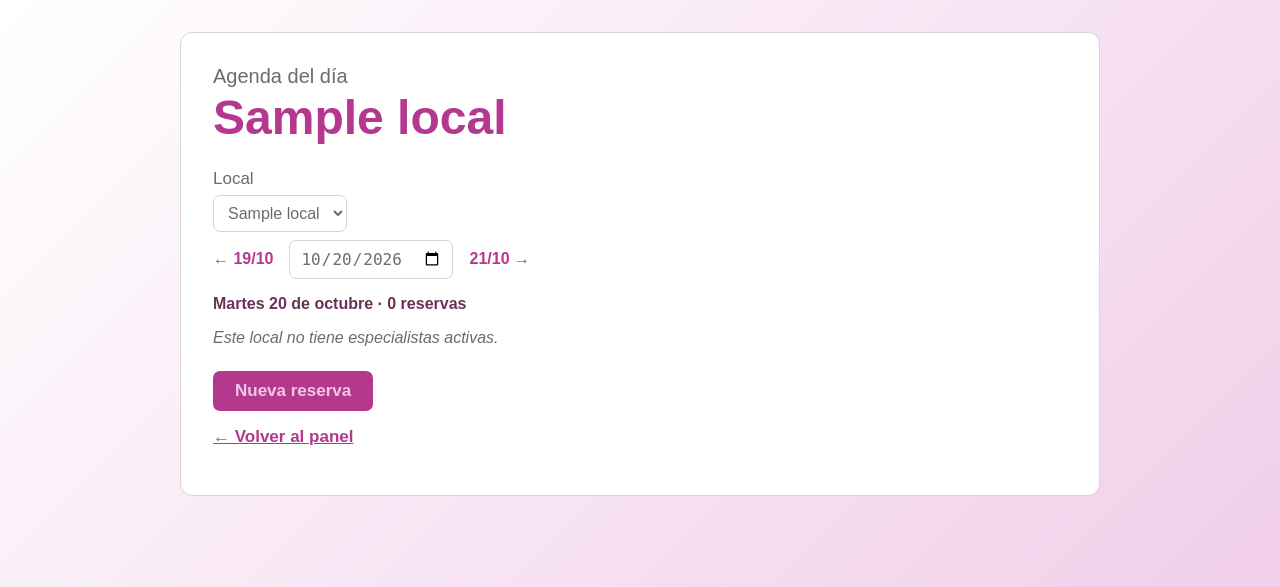
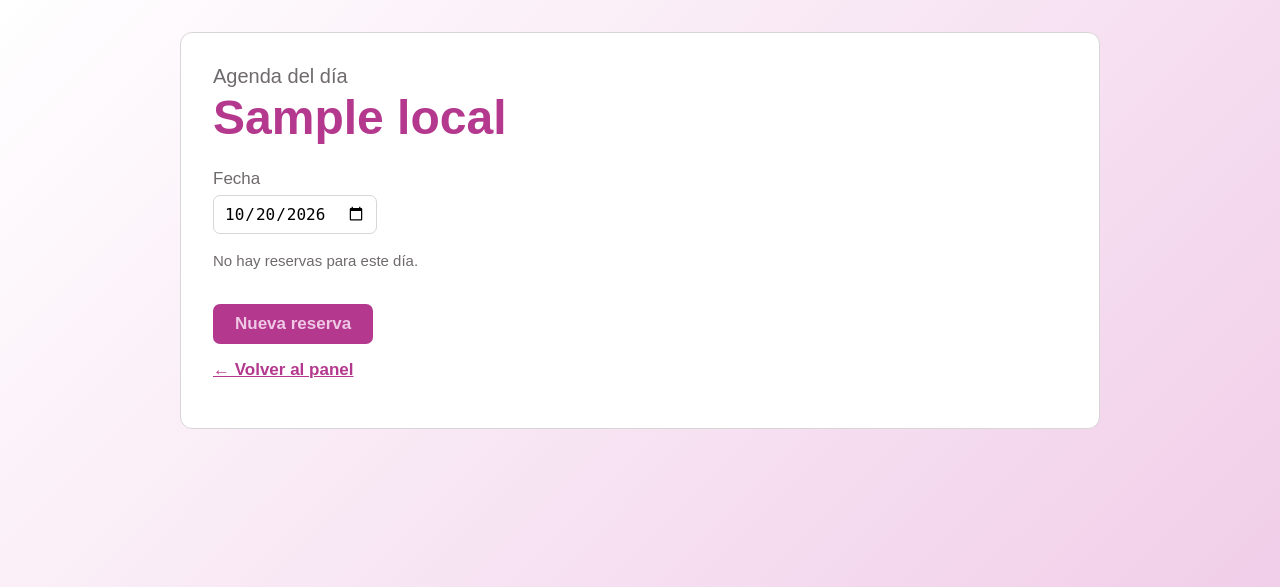
Before and after one commit to demonmasterkill421-gif/Proyecto_GestAntonia, a Django app: page /reservas/agenda/ in a window 1280 px wide. Shown: the top 587 px of the page. Run offline with Django 5.2, Linux system fonts and the light colour scheme; a user stored in the database is signed in; tables that the repository leaves empty hold one stand-in row (values such as "Sample post"); data that the repository does not hold is empty.

Commit message:
Reservas v1: modelos, regla de cero topes y agenda del dia

```diff
--- a/reservas/views.py
+++ b/reservas/views.py
@@ -1,61 +1,25 @@
-"""Agenda del día (tarea 1.2 · Edson). La recepcionista ve solo su local; la administradora elige el local."""
-from datetime import date, timedelta
+"""Agenda del día (tarea 1.2 · Edson): la recepcionista ve las reservas de su local."""
+from datetime import date
 
 from django.shortcuts import render
 from django.utils import timezone
 
-from locales.models import Local
 from usuarios.models import Usuario
 from usuarios.permisos import rol_requerido
 
 from .models import Reserva
 
 
-def _leer_fecha(texto):
-    """Lee ?fecha=AAAA-MM-DD; si viene vacía o mal escrita, usa el día de hoy."""
-    try:
-        return date.fromisoformat(texto)
-    except (TypeError, ValueError):
-        return timezone.localdate()
-
-
 @rol_requerido(Usuario.Rol.RECEPCIONISTA)
 def agenda_del_dia(request):
-    usuario = request.user
-    fecha = _leer_fecha(request.GET.get("fecha"))
-    locales = []
+    try:
+        fecha = date.fromisoformat(request.GET.get("fecha", ""))
+    except ValueError:
+        fecha = timezone.localdate()
 
-    if usuario.es_administrador:
-        # La administradora ve los tres locales: elige cuál mirar con ?local=<id>.
-        locales = list(Local.objects.filter(estado=Local.Estado.ACTIVO))
-        local_id = request.GET.get("local")
-        local = next((l for l in locales if str(l.pk) == local_id), locales[0] if locales else None)
-    else:
-        # La recepcionista solo ve su local (RF-22). Se ignora cualquier ?local= que envíe.
-        local = usuario.local
+    local = request.user.local  # el local sale de la cuenta, no de la dirección (RF-22)
+    reservas = (Reserva.objects.filter(local=local, inicio__date=fecha)
+                .exclude(estado=Reserva.Estado.CANCELADA)
+                .select_related("clienta", "especialista", "servicio"))
 
-    grupos = []
-    total = 0
-    if local is not None:
-        reservas = (Reserva.objects.activas().del_local(local).del_dia(fecha)
-                    .select_related("clienta", "servicio", "especialista"))
-        especialistas = list(local.trabajadores.order_by("first_name"))
-        # Una fila por especialista del local, aunque no tenga reservas ese día.
-        por_especialista = {e.pk: [] for e in especialistas}
-        for r in reservas:
-            por_especialista.setdefault(r.especialista_id, []).append(r)
-            if r.especialista not in especialistas:
-                especialistas.append(r.especialista)
-            total += 1
-        grupos = [(e, por_especialista.get(e.pk, [])) for e in especialistas]
-
-    return render(request, "reservas/agenda.html", {
-        "fecha": fecha,
-        "hoy": timezone.localdate(),
-        "anterior": fecha - timedelta(days=1),
-        "siguiente": fecha + timedelta(days=1),
-        "local": local,
-        "locales": locales,
-        "grupos": grupos,
-        "total": total,
-    })
+    return render(request, "reservas/agenda.html", {"fecha": fecha, "local": local, "reservas": reservas})
--- a/static/css/reservas.css
+++ b/static/css/reservas.css
@@ -1,20 +1,6 @@
-/* Estilos del módulo de Reservas: usa las variables de la guía UX/UI (gestantonia.css). */
-.agenda-filtro { margin-bottom: 8px; }
-.agenda-filtro select, .agenda-dias input[type=date] {
-  padding: 8px 10px; border: 1px solid var(--borde); border-radius: 7px; font-size: 16px; color: var(--texto); background: #fff; }
-.agenda-dias { display: flex; flex-wrap: wrap; gap: 10px 16px; align-items: center; margin: 8px 0 4px; }
-.agenda-dias a { color: var(--primario); font-weight: 600; text-decoration: none; }
-.agenda-resumen { font-weight: 600; color: var(--primario-oscuro); }
-.agenda-resumen::first-letter { text-transform: uppercase; }
-.agenda-especialista { border-top: 1px solid var(--borde); padding-top: 14px; margin-top: 14px; }
-.agenda-especialista h2 { font-size: 20px; color: var(--primario-oscuro); margin: 0 0 8px; }
-.agenda-especialista h2 span { font-weight: 400; color: var(--texto); font-size: 16px; }
-.agenda-tabla { overflow-x: auto; }
-.agenda-tabla table { width: 100%; border-collapse: collapse; font-size: 16px; min-width: 420px; }
-.agenda-tabla th { text-align: left; font-size: 13px; text-transform: uppercase; letter-spacing: .05em; padding: 6px 8px; border-bottom: 2px solid var(--borde); }
-.agenda-tabla td { padding: 8px; border-bottom: 1px solid var(--borde); }
-.agenda-tabla .hora { font-variant-numeric: tabular-nums; white-space: nowrap; font-weight: 600; color: var(--primario-oscuro); }
-.estado { display: inline-block; padding: 2px 10px; border-radius: 999px; font-size: 14px; font-weight: 600; }
-.estado-agendada { background: var(--degradado); color: var(--primario-oscuro); }
-.estado-atendida { background: #DDEFE3; color: #1F5E37; }
-.agenda-vacia { font-style: italic; margin: 4px 0; }
+/* Tabla de la agenda; usa los colores de la guía UX/UI (gestantonia.css). */
+.tabla { overflow-x: auto; margin-top: 16px; }
+.tabla table { width: 100%; border-collapse: collapse; min-width: 480px; }
+.tabla th { text-align: left; font-size: 14px; padding: 8px; border-bottom: 2px solid var(--borde); }
+.tabla td { padding: 8px; border-bottom: 1px solid var(--borde); }
+input[type=date] { padding: 8px 10px; border: 1px solid var(--borde); border-radius: 7px; font-size: 16px; }
--- a/templates/reservas/agenda.html
+++ b/templates/reservas/agenda.html
@@ -7,61 +7,33 @@
   <p class="saludo">Agenda del día</p>
   <h1>{{ local|default:"Sin local asignado" }}</h1>
 
-  {% if locales %}
-  <form method="get" class="agenda-filtro">
-    <label for="id_local">Local</label>
-    <select name="local" id="id_local" onchange="this.form.submit()">
-      {% for l in locales %}<option value="{{ l.pk }}" {% if l == local %}selected{% endif %}>{{ l }}</option>{% endfor %}
-    </select>
-    <input type="hidden" name="fecha" value="{{ fecha|date:'Y-m-d' }}">
+  <form method="get">
+    <label for="id_fecha">Fecha</label>
+    <input type="date" name="fecha" id="id_fecha" value="{{ fecha|date:'Y-m-d' }}" onchange="this.form.submit()">
   </form>
-  {% endif %}
 
-  {% if local %}
-  <nav class="agenda-dias" aria-label="Cambiar de día">
-    <a href="?fecha={{ anterior|date:'Y-m-d' }}{% if locales %}&local={{ local.pk }}{% endif %}">← {{ anterior|date:"d/m" }}</a>
-    <form method="get">
-      {% if locales %}<input type="hidden" name="local" value="{{ local.pk }}">{% endif %}
-      <input type="date" name="fecha" value="{{ fecha|date:'Y-m-d' }}" onchange="this.form.submit()" aria-label="Fecha">
-    </form>
-    <a href="?fecha={{ siguiente|date:'Y-m-d' }}{% if locales %}&local={{ local.pk }}{% endif %}">{{ siguiente|date:"d/m" }} →</a>
-    {% if fecha != hoy %}<a href="?{% if locales %}local={{ local.pk }}{% endif %}">Hoy</a>{% endif %}
-  </nav>
-
-  <p class="agenda-resumen">{{ fecha|date:"l j \d\e F" }} · {{ total }} reserva{{ total|pluralize }}</p>
-
-  {% for especialista, reservas in grupos %}
-  <section class="agenda-especialista">
-    <h2>{{ especialista.get_full_name|default:especialista.email }}{% if especialista.cargo %} <span>· {{ especialista.get_cargo_display }}</span>{% endif %}</h2>
   {% if reservas %}
-    <div class="agenda-tabla">
+  <div class="tabla">
     <table>
-        <thead><tr><th>Hora</th><th>Clienta</th><th>Servicio</th><th>Estado</th></tr></thead>
+      <thead><tr><th>Hora</th><th>Especialista</th><th>Clienta</th><th>Servicio</th><th>Estado</th></tr></thead>
       <tbody>
         {% for r in reservas %}
         <tr>
-            <td class="hora">{{ r.inicio|time:"H:i" }}–{{ r.fin|time:"H:i" }}</td>
+          <td>{{ r.inicio|time:"H:i" }}–{{ r.fin|time:"H:i" }}</td>
+          <td>{{ r.especialista.first_name }}</td>
           <td>{{ r.clienta.nombre }}</td>
           <td>{{ r.servicio.nombre }}</td>
-            <td><span class="estado estado-{{ r.estado|lower }}">{{ r.get_estado_display }}</span></td>
+          <td>{{ r.get_estado_display }}</td>
         </tr>
         {% endfor %}
       </tbody>
     </table>
   </div>
   {% else %}
-    <p class="agenda-vacia">Sin reservas este día.</p>
+  <p class="nota">No hay reservas para este día.</p>
   {% endif %}
-  </section>
-  {% empty %}
-  <p class="agenda-vacia">Este local no tiene especialistas activas.</p>
-  {% endfor %}
 
   <a class="btn" href="{% url 'reservas:nueva' %}">Nueva reserva</a>
-  {% else %}
-  <p class="error">Tu cuenta no tiene un local asignado. Pide a la administradora que te asigne uno.</p>
-  {% endif %}
-
   <p><a class="btn-sec" href="{% url 'usuarios:inicio' %}">← Volver al panel</a></p>
 </div>
 {% endblock %}
```
Also changed, not shown: reservas/admin.py (+3 -12 lines), reservas/models.py (+23 -106 lines), reservas/tests/test_modelos.py (deleted, +0 -139 lines), reservas/tests/test_reservas.py (added, +69 -0 lines), reservas/migrations/0001_initial.py, reservas/migrations/0002_restriccion_sin_topes_postgresql.py (deleted). Lines whose indentation alone changed are shown as unchanged.
